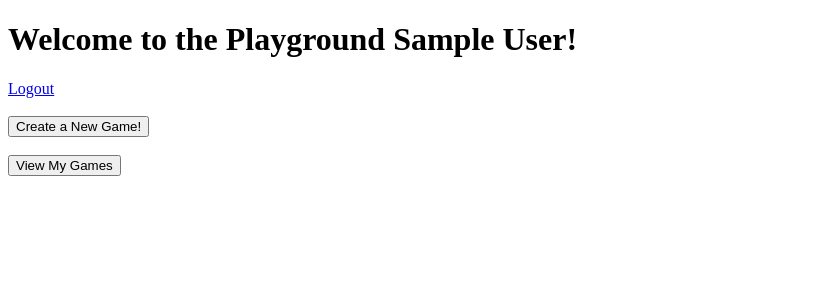
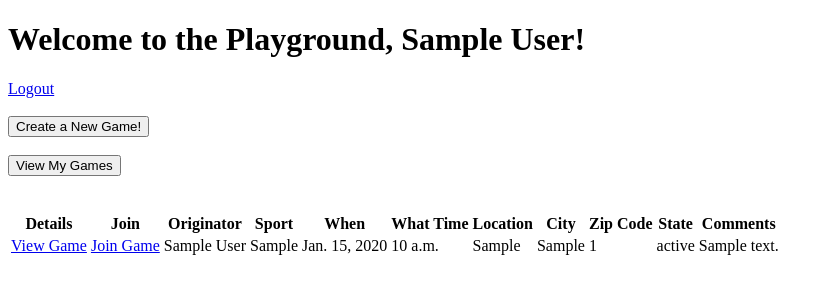
Before and after one commit to proj-algos-july2020/solo_proj_ricky, a Django app: template playground/templates/sports/index.html in a window 1280 px wide. Shown: the top 300 px of the page, without its empty margins (0-833 px from the left). Run offline with Django 3.2, Linux system fonts and the light colour scheme; the template is opened without the code that fills it: values that come from a table or form of the project are taken from there, others are empty; a user stored in the database is signed in; tables that the repository leaves empty hold one stand-in row (values such as "Sample post").

Commit message:
included some manytomany field information

```diff
--- a/playground/models.py
+++ b/playground/models.py
@@ -12,5 +12,6 @@
     time=models.TimeField()
     comment=models.TextField()
     captain=models.ForeignKey("login.User", related_name="game", on_delete=models.CASCADE)
+    joiner=models.ManyToManyField("login.User", related_name="join_game")
     created_at=models.DateTimeField(auto_now_add=True)
     updated_at=models.DateTimeField(auto_now=True)
--- a/playground/templates/sports/index.html
+++ b/playground/templates/sports/index.html
@@ -7,7 +7,7 @@
 </head>
 <body>
 
-    <h1>Welcome to the Playground {{user.first_name}} {{user.last_name}}!</h1>
+    <h1>Welcome to the Playground, {{user.first_name}} {{user.last_name}}!</h1>
     <a href="/logout">Logout</a><br><br>
 
     <form action="create_new_game" method="POST">
@@ -20,5 +20,37 @@
         <input type="submit" value="View My Games">
     </form><br><br>
 
+    <table>
+        <tr>
+            <th>Details</th>
+            <th>Join</th>
+            <th>Originator</th>
+            <th>Sport</th>
+            <th>When</th>
+            <th>What Time</th>
+            <th>Location</th>
+            <th>City</th>
+            <th>Zip Code</th>
+            <th>State</th>
+            <th>Comments</th>
+        </tr>
+        {% for this_game in all_games %}
+        <tr>
+            <td><a href="view_game/{{this_game.id}}">View Game</a></td>
+            <td><a href="join_game/{{this_game.id}}">Join Game</a></td>
+            <td>{{this_game.captain.first_name}} {{this_game.captain.last_name}}</td>
+            <td>{{this_game.sport}}</td>
+            <td>{{this_game.date}}</td>
+            <td>{{this_game.time}}</td>
+            <td>{{this_game.location}}</td>
+            <td>{{this_game.city}}</td>
+            <td>{{this_game.zipcode}}</td>
+            <td>{{this_game.state}}</td>
+            <td>{{this_game.comment}}</td>
+        </tr>
+        {% endfor %}
+    </table>
+
+
 </body>
 </html>
--- a/playground/urls.py
+++ b/playground/urls.py
@@ -9,4 +9,6 @@
     path('delete/<int:id>', views.delete),
     path('edit/<int:id>', views.edit_game),
     path('update_game/<int:id>', views.update_game),
+    path('view_game/<int:id>', views.view_game),
+    path('join_game/<int:id>', views.join_game),
 ]
```
Also changed, not shown: playground/templates/sports/edit_game.html (+7 -0 lines), playground/templates/sports/success.html (+11 -5 lines), playground/views.py (+16 -8 lines), playground/migrations/0003_game_joiner.py (added).
